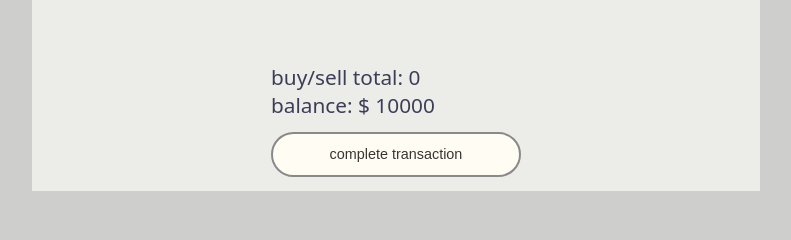
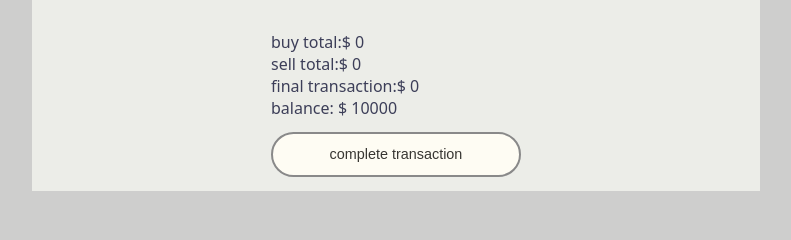
Before and after one commit to hayleypyle/Paper-Trader, a Django app: template website/templates/index.html in a window 1280 px wide. Shown: the part 400-640 px from the top of the page, without its empty margins (258-1049 px from the left). Run offline with Django 5.2, Linux system fonts and the light colour scheme; the template is opened without the code that fills it: values that come from a table or form of the project are taken from there, others are empty.

Commit message:
updated index.html script tag to update the buy total, sell total, and transaction total as the user inputs values

```diff
--- a/website/static/css/styles.css
+++ b/website/static/css/styles.css
@@ -74,6 +74,7 @@ th, td{
 
 }
 
+
 /* table, th, td{
     background-color:#ECEDE8;
 
@@ -120,7 +121,7 @@ h2{
 
 h4{
     font-weight:100;
-    font-size:1.3rem;
+    font-size:1rem;
 }
 
 .purchase-button{
--- a/website/templates/index.html
+++ b/website/templates/index.html
@@ -75,8 +75,14 @@
 
     </table>
     <div class="money">
-    <h4>buy/sell total:
-        <span id="buy-sell-total">0</span>
+    <h4>buy total:$
+        <span id="buy-total">0</span>
+    </h4>
+    <h4>sell total:$
+        <span id="sell-total">0</span>
+    </h4>
+    <h4>final transaction:$
+        <span id="transaction-total">0</span>
     </h4>
 
     <h4>balance: $
@@ -96,10 +102,9 @@
         const balanceElement = document.querySelectorAll('.balance');
         const sharesOwnedElements = document.querySelectorAll('[id^=shares-owned]');
         let selectElement = document.getElementById('ticker_field');
-        let counter = 1;
-        let balance=10000;
-        console.log(buyQuantityInputs);
-        console.log(sellQuantityInputs);
+        let balance = 10000;
+        let totalBuy=0;
+        let totalSell = 0;
 
         if(selectElement){
             selectElement.addEventListener('change', function() {
@@ -107,24 +112,26 @@
                 document.getElementById('tickerform').submit();
             });
         }
+
         buyQuantityInputs.forEach(input => {
-            if(balance > 9999){
+            if(balance <= 10000){
                 input.addEventListener('change', function() {
-                    const stockName = this.dataset.stock;
-                    const sharesOwnedElement = document.querySelector(`#shares-owned-${stockName}`);
-                    const sharePriceElement = document.querySelector(`#shares-price-${stockName}`);
-                    const buyQuantity = parseInt(this.value)|| 0;
-                    const sharesOwned = parseInt(sharesOwnedElement.textContent)|| 0;
-                    const totalShares = buyQuantity + sharesOwned;
-                    const buySellTotalElement = document.getElementById('buy-sell-total');
-                    const buySellTotal = parseInt(buySellTotalElement.textContent)|| 0;
-                    const sharePrice = parseInt(sharePriceElement.textContent)|| 0;
 
-                    sharesOwnedElement.textContent = totalShares;
+                    totalBuy = 0;
+                    buyQuantityInputs.forEach(input=>{
+                        const stockName = input.dataset.stock;
+                        const sharePriceElement = document.querySelector(`#shares-price-${stockName}`);
+                        const buyQuantity = parseInt(input.value)|| 0;
+                        const sharePrice = parseFloat(sharePriceElement.textContent)|| 0;
+                        const cost = (sharePrice * buyQuantity);
+                        totalBuy -= cost
 
-                    buySellTotalElement.textContent = buySellTotal + buyQuantity;
-                    balanceElement.textContent = balance - (sharePrice * buyQuantity);
-                    counter++;
+
+                    });
+                    const buyTotalElement = document.getElementById('buy-total');
+                    buyTotalElement.textContent = totalBuy;
+                    updateTransactionTotal();
+
                 });
 
             }
@@ -133,28 +140,38 @@
 
         sellQuantityInputs.forEach(input => {
             input.addEventListener('change', function(){
-                const stockName = this.dataset.stock;
-                const sharesOwnedElement = document.querySelector(`#shares-owned-${stockName}`);
-                const sharePriceElement = document.querySelector(`#shares-price-${stockName}`);
-                const sellQuantity = parseInt(this.value) || 0;
-                const sharesOwned=parseInt(sharesOwnedElement.textContent)||0;
-                const totalShares =Math.max(sharesOwned-sellQuantity, 0);
-                const buySellTotalElement = document.getElementById('buy-sell-total');
-                const buySellTotal = parseInt(buySellTotalElement.textContent) || 0;
-                const sharePrice = parseInt(sharePriceElement.textContent) || 0;
-                const balance = parseInt(balanceElement.textContent) || 0;
+                totalSell = 0;
+                sellQuantityInputs.forEach(input=>{
+                    const stockName = input.dataset.stock;
+                    const sharePriceElement = document.querySelector(`#shares-price-${stockName}`);
+                    const sellQuantity = parseInt(input.value)|| 0;
+                    const sharePrice = parseFloat(sharePriceElement.textContent)|| 0;
+                    const cost = (sharePrice * sellQuantity);
+                    totalSell += cost
 
-                sharesOwnedElement.textContent = totalShares;
+                });
+                const sellTotalElement = document.getElementById('sell-total');
+                sellTotalElement.textContent = totalSell;
+                updateTransactionTotal();
 
-                buySellTotalElement.textContent = buySellTotal - sellQuantity;
-
-                balanceElement.textContent = balance + (sharePrice * buyQuantity);
+            });
 
 
 
             });
-        });
 
+
+        function updateTransactionTotal(){
+            const transactionTotalElement = document.getElementById('transaction-total');
+            transactionTotalElement.textContent = totalBuy+totalSell;
+
+        }
+
+        document.getElementById('complete-transaction').addEventListener('click', function() {
+            const buySellTotal = totalBuy + totalSell;
+            balance -= buySellTotal;
+            balanceElement.textContent = balance;
+        })
 
 
 
```
